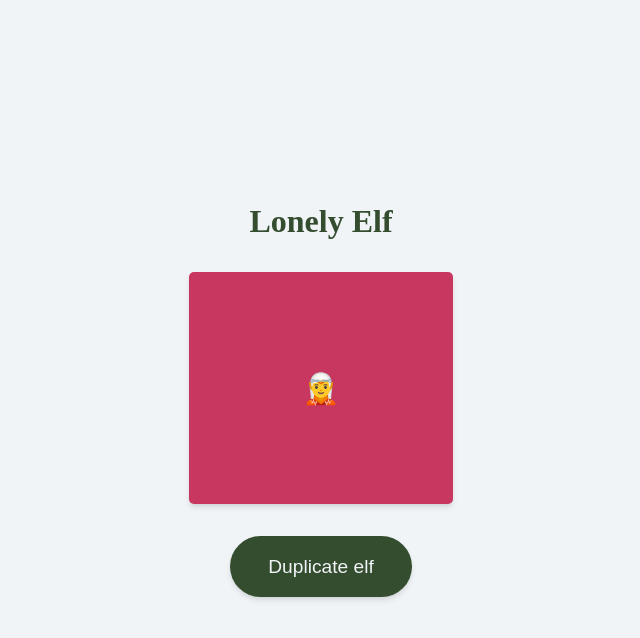
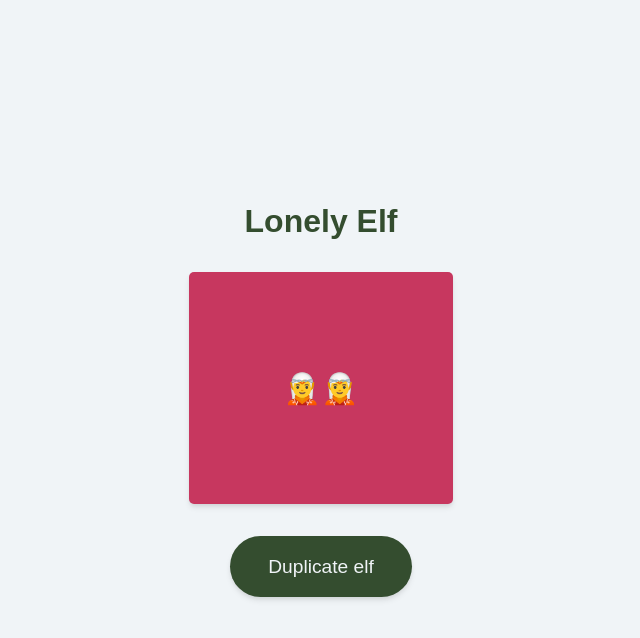
Before and after one commit to kittywizard/javascriptmas, a plain HTML site: page day14/index.html in a window 1280 px wide. Both pictures are taken after a click on the button "Duplicate elf". Shown: the whole page, without its empty margins (319-959 px from the left). Drawn offline with Linux system fonts and the light colour scheme.

Commit message:
basic JS done. time for CSS challenge

```diff
--- a/day14/index.css
+++ b/day14/index.css
@@ -21,6 +21,7 @@
       text-align: center;
       color: var(--dark-green);
       background-color: var(--snow);
+      font-family: sans-serif;
   }
 
   .elf-hangout-zone {
--- a/day14/index.js
+++ b/day14/index.js
@@ -1,5 +1,6 @@
 const elf = document.getElementById("elf")
 const btn = document.getElementById("btn")
+let elfCount = 1;
 
 btn.addEventListener("click", duplicateElf)
 
@@ -7,6 +8,11 @@ function duplicateElf(){
     // Task:
    // - Write a function to duplicate the elf when the button is clicked.
    // - See index.css for optional styling challenges.
+   elf.textContent += '🧝';
+   elfCount++;
+   console.log(elf)
+
+   if(elfCount == 100) elf.textContent = '🧝';
 }
 
 // Stretch goals:
```
